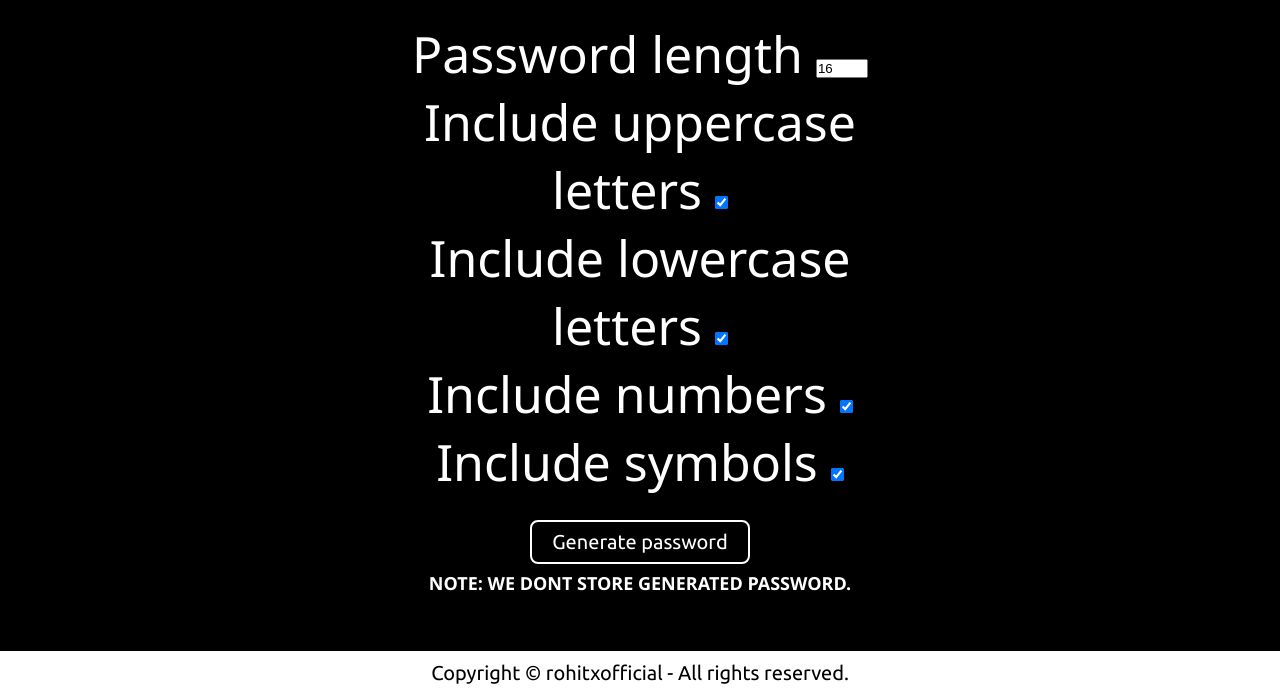
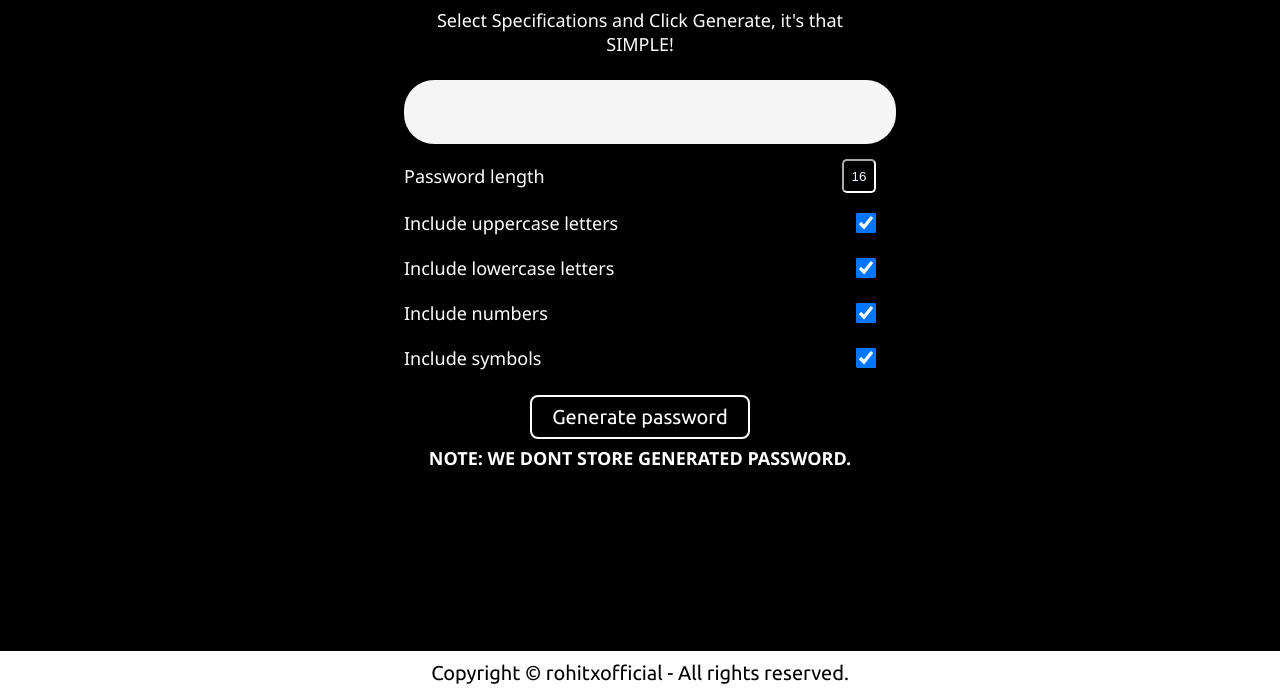
Before and after one commit to rohitxofficial/Password-Manager-Blockchain, a website: page public/generate.html in a window 1280 px wide. Shown: the part 323-1018 px from the top of the page. Drawn offline with Linux system fonts and the light colour scheme.

Commit message:
Update style.css

```diff
--- a/public/style.css
+++ b/public/style.css
@@ -1,22 +1,22 @@
-@import url('https://fonts.googleapis.com/css2?family=Ubuntu:wght@300;400&display=swap');
+@import url("https://fonts.googleapis.com/css2?family=Ubuntu:wght@300;400&display=swap");
 
-*{
+* {
   margin: 0;
   padding: 0;
 }
 
-.logo{
+.logo {
   width: 20%;
   display: flex;
   justify-content: center;
   align-items: center;
 }
 
-.logo img{
+.logo img {
   width: 90%;
 }
 
-.navbar{
+.navbar {
   display: flex;
   align-items: center;
   justify-content: center;
@@ -25,74 +25,74 @@
   cursor: pointer;
 }
 
-.nav-list{
-    font-family: 'Ubuntu', sans-serif;
+.nav-list {
+  font-family: "Ubuntu", sans-serif;
   display: flex;
   align-items: center;
 }
 
-.nav-list li{
+.nav-list li {
   list-style: none;
   padding: 26px 60px;
 }
 
-.nav-list li a{
+.nav-list li a {
   text-decoration: none;
   color: white;
   font-size: 20px;
-    font-family: 'Ubuntu', sans-serif;
+  font-family: "Ubuntu", sans-serif;
 }
 
-.nav-list li a:hover{
+.nav-list li a:hover {
   text-decoration: none;
   color: grey;
 }
 
-.buttons button a{
+.buttons button a {
   text-decoration: none;
   color: white;
   font-size: 20px;
-    font-family: 'Ubuntu', sans-serif;
+  font-family: "Ubuntu", sans-serif;
 }
 
-.buttons button a:hover{
+.buttons button a:hover {
   text-decoration: none;
   color: grey;
 }
 
-.background{
+.background {
   background: black;
   background-size: cover;
   background-blend-mode: darken;
 }
 
-.box-main{
+.box-main {
   display: flex;
   justify-content: center;
   align-items: center;
   color: white;
-    font-family: 'Segoe UI', Tahoma, Geneva, Verdana, sans-serif;
+  font-family: "Segoe UI", Tahoma, Geneva, Verdana, sans-serif;
   max-width: 50%;
   margin: auto;
   height: 80%;
 }
 
-.firstSection{
+.firstSection {
   height: 100vh;
 }
 
-.firstHalf{
+.firstHalf {
   width: 80%;
   display: flex;
   flex-direction: column;
   justify-content: center;
 }
 
-.secondHalf{
+.secondHalf {
   width: 30%;
 }
 
-.secondHalf img{
+.secondHalf img {
   width: 100%;
   border: 2px double seashell;
   border-radius: 1000px;
@@ -100,15 +100,15 @@
   margin: auto;
 }
 
-.text-big{
+.text-big {
   font-size: 41px;
 }
 
-.text-small{
+.text-small {
   font-size: 18px;
 }
 
-.btn{
+.btn {
   padding: 8px 20px;
   margin: 7px 3px;
   border: 2px solid white;
@@ -117,69 +117,69 @@
   background: none;
   color: white;
   cursor: pointer;
-    font-family: 'Ubuntu', sans-serif;
+  font-family: "Ubuntu", sans-serif;
   font-size: 20px;
 }
 
-.btn-sm{
+.btn-sm {
   padding: 6px 10px;
   vertical-align: middle;
 }
 
-.section{
+.section {
   height: 500px;
   display: flex;
   align-items: center;
   justify-content: space-evenly;
   max-width: 80%;
   margin: auto;
-    font-family: 'Ubuntu', sans-serif;
+  font-family: "Ubuntu", sans-serif;
 }
 
-.section-left{
+.section-left {
   flex-direction: row-reverse;
 }
 
-.paras{
+.paras {
   padding: 0px 65px;
 }
 
-.sectionSubTag{
-    font-family: 'Segoe UI', Tahoma, Geneva, Verdana, sans-serif;
+.sectionSubTag {
+  font-family: "Segoe UI", Tahoma, Geneva, Verdana, sans-serif;
 }
 
-.contact{
+.contact {
   background-color: black;
   color: white;
   height: 800px;
 }
 
-.text-center{
+.text-center {
   text-align: center;
   padding-top: 50px;
-    font-family: 'Ubuntu', sans-serif;
+  font-family: "Ubuntu", sans-serif;
   font-size: 50px;
 }
 
-.form{
+.form {
   max-width: 500px;
   margin: 42px auto;
 }
 
-.form-input{
+.form-input {
   padding: 5px 3px;
   margin: 14px 0;
   width: 100%;
   font-size: 19px;
   border: 2px solid grey;
   border-radius: 6px;
-    font-family: 'Segoe UI', Tahoma, Geneva, Verdana, sans-serif;
+  font-family: "Segoe UI", Tahoma, Geneva, Verdana, sans-serif;
 }
 
-.text-footer{
+.text-footer {
   text-align: center;
   padding: 10px 0;
-    font-family: 'Ubuntu', sans-serif;
+  font-family: "Ubuntu", sans-serif;
   font-size: 20px;
   display: flex;
   justify-content: center;
@@ -188,3 +188,68 @@
 .invisible {
   display: none;
 }
+
+/*Generate Password*/
+.container {
+  padding: 20px;
+  max-width: 100%;
+  font-size: 18px;
+}
+
+.result-container {
+  align-content: center;
+  color: black;
+  background-color: whitesmoke;
+  border-radius: 30px;
+  display: flex;
+  justify-content: flex-start;
+  align-items: center;
+  position: relative;
+  font-size: 30px;
+  letter-spacing: 1px;
+  padding: 12px 10px;
+  height: 40px;
+  width: 100%;
+}
+
+.result-container #result {
+  margin: auto;
+  width: 100%;
+  align-content: center;
+  word-wrap: break-word;
+}
+
+.setting {
+  display: flex;
+  justify-content: space-between;
+  align-items: center;
+  margin: 15px 0;
+}
+
+@media screen and (max-width: 400px) {
+  .result-container {
+    font-size: 14px;
+  }
+}
+
+.checkbox {
+  height: 30px;
+  width: 20px;
+  cursor: pointer;
+}
+
+input[type=number]::-webkit-inner-spin-button {
+  -webkit-appearance: none;
+}
+
+.lengthbox {
+  width: 30px;
+  align-content: center;
+  text-align: center;
+  background-color: black;
+  border-color: white;
+  border-radius: 5px;
+  height: 30px;
+  color: aliceblue;
+
+}
```
Lines whose indentation alone changed are shown as unchanged.
